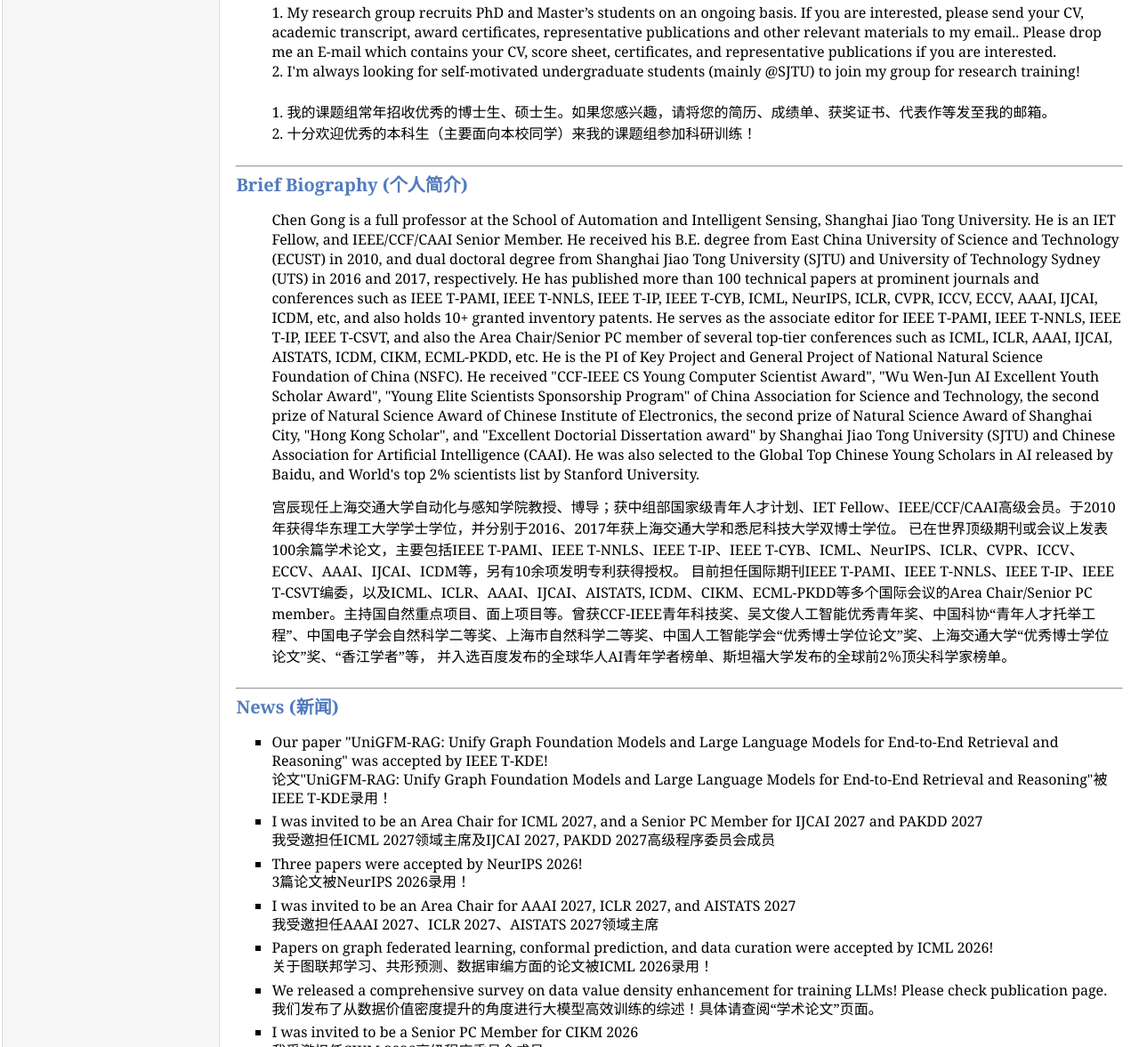
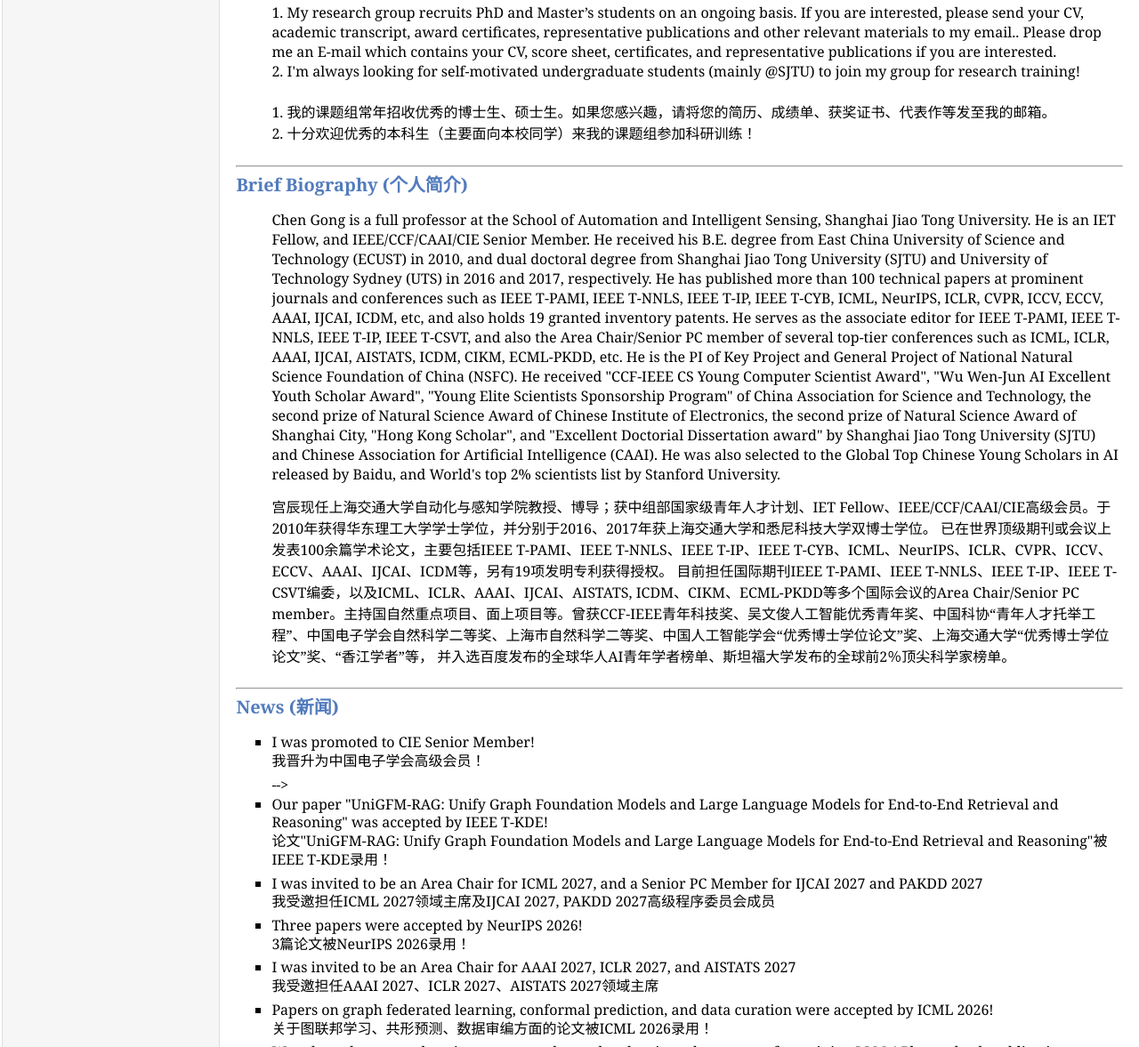
Before and after one commit to gcatnjust/ChenGong, a plain HTML site: page index.html in a window 1280 px wide. Shown: the part 546-1723 px from the top of the page at 89% size. Drawn offline with Linux system fonts and the light colour scheme.

Commit message:
Add files via upload

```diff
--- a/index.html
+++ b/index.html
@@ -97,8 +97,8 @@
         <h2><hr><a name="biography"></a>Brief Biography (个人简介)</h2>
         <ul>
 
-		   Chen Gong is a full professor at the School of Automation and Intelligent Sensing, Shanghai Jiao Tong University. He is an IET Fellow, and IEEE/CCF/CAAI Senior Member. He received his B.E. degree from East China University of Science and Technology (ECUST) in 2010, and dual doctoral degree from Shanghai Jiao Tong University (SJTU) and University of Technology Sydney (UTS) in 2016 and 2017, respectively.
-		   He has published more than 100 technical papers at prominent journals and conferences such as IEEE T-PAMI, IEEE T-NNLS, IEEE T-IP, IEEE T-CYB, ICML, NeurIPS, ICLR, CVPR, ICCV, ECCV, AAAI, IJCAI, ICDM, etc, and also holds 10+ granted inventory patents.
+		   Chen Gong is a full professor at the School of Automation and Intelligent Sensing, Shanghai Jiao Tong University. He is an IET Fellow, and IEEE/CCF/CAAI/CIE Senior Member. He received his B.E. degree from East China University of Science and Technology (ECUST) in 2010, and dual doctoral degree from Shanghai Jiao Tong University (SJTU) and University of Technology Sydney (UTS) in 2016 and 2017, respectively.
+		   He has published more than 100 technical papers at prominent journals and conferences such as IEEE T-PAMI, IEEE T-NNLS, IEEE T-IP, IEEE T-CYB, ICML, NeurIPS, ICLR, CVPR, ICCV, ECCV, AAAI, IJCAI, ICDM, etc, and also holds 19 granted inventory patents.
 		   He serves as the associate editor for IEEE T-PAMI, IEEE T-NNLS, IEEE T-IP, IEEE T-CSVT, and also the Area Chair/Senior PC member of several top-tier conferences such as ICML, ICLR, AAAI, IJCAI, AISTATS, ICDM, CIKM, ECML-PKDD, etc. He is the PI of Key Project and General Project of National Natural Science Foundation of China (NSFC).
 		   He received "CCF-IEEE CS Young Computer Scientist Award", "Wu Wen-Jun AI Excellent Youth Scholar Award", "Young Elite Scientists Sponsorship Program" of China Association for Science and Technology, the second prize of Natural Science Award of Chinese Institute of Electronics,
 		   the second prize of Natural Science Award of Shanghai City, "Hong Kong Scholar", and "Excellent Doctorial Dissertation award" by Shanghai Jiao Tong University (SJTU) and Chinese Association for Artificial Intelligence (CAAI).
@@ -114,8 +114,8 @@
 		   并入选百度发布的全球华人AI青年学者榜单、斯坦福大学发布的全球前2％顶尖科学家榜单。 -->
 
 
-		   宫辰现任上海交通大学自动化与感知学院教授、博导；获中组部国家级青年人才计划、IET Fellow、IEEE/CCF/CAAI高级会员。于2010年获得华东理工大学学士学位，并分别于2016、2017年获上海交通大学和悉尼科技大学双博士学位。
-		   已在世界顶级期刊或会议上发表100余篇学术论文，主要包括IEEE T-PAMI、IEEE T-NNLS、IEEE T-IP、IEEE T-CYB、ICML、NeurIPS、ICLR、CVPR、ICCV、ECCV、AAAI、IJCAI、ICDM等，另有10余项发明专利获得授权。
+		   宫辰现任上海交通大学自动化与感知学院教授、博导；获中组部国家级青年人才计划、IET Fellow、IEEE/CCF/CAAI/CIE高级会员。于2010年获得华东理工大学学士学位，并分别于2016、2017年获上海交通大学和悉尼科技大学双博士学位。
+		   已在世界顶级期刊或会议上发表100余篇学术论文，主要包括IEEE T-PAMI、IEEE T-NNLS、IEEE T-IP、IEEE T-CYB、ICML、NeurIPS、ICLR、CVPR、ICCV、ECCV、AAAI、IJCAI、ICDM等，另有19项发明专利获得授权。
 		   目前担任国际期刊IEEE T-PAMI、IEEE T-NNLS、IEEE T-IP、IEEE T-CSVT编委，以及ICML、ICLR、AAAI、IJCAI、AISTATS, ICDM、CIKM、ECML-PKDD等多个国际会议的Area Chair/Senior PC member。主持国自然重点项目、面上项目等。曾获CCF-IEEE青年科技奖、吴文俊人工智能优秀青年奖、中国科协“青年人才托举工程”、中国电子学会自然科学二等奖、上海市自然科学二等奖、中国人工智能学会“优秀博士学位论文”奖、上海交通大学“优秀博士学位论文”奖、“香江学者”等，
 		   并入选百度发布的全球华人AI青年学者榜单、斯坦福大学发布的全球前2％顶尖科学家榜单。
 
@@ -128,7 +128,11 @@
 		   <!-- <li><p> <font face="verdana" color="red">[Top]</font> CFP: We are currently organizing a workshop on IJCAI 2021 with the topic "<a href="https://wsl-workshop.github.io/">Weakly Supervised Representation Learning</a>". Contributions are welcomed! </br> -->
 		   <!-- <font face="black" color="red">[置顶]</font> 征稿启事：我们目前在IJCAI 2021上组织关于“<a href="https://wsl-workshop.github.io/">弱监督表示学习</a>”的workshop，欢迎赐稿！</p></li> -->
 
-           <li><p> Our paper "UniGFM-RAG: Unify Graph Foundation Models and Large Language Models for End-to-End Retrieval and Reasoning" was accepted by IEEE T-KDE! </br>
+
+		   <li><p> I was promoted to CIE Senior Member! </br>
+		   我晋升为中国电子学会高级会员！</p></li> -->
+
+		   <li><p> Our paper "UniGFM-RAG: Unify Graph Foundation Models and Large Language Models for End-to-End Retrieval and Reasoning" was accepted by IEEE T-KDE! </br>
 		   论文"UniGFM-RAG: Unify Graph Foundation Models and Large Language Models for End-to-End Retrieval and Reasoning"被IEEE T-KDE录用！</p></li>
 
 		   <li><p> I was invited to be an Area Chair for ICML 2027, and a Senior PC Member for IJCAI 2027 and PAKDD 2027 </br>
```
